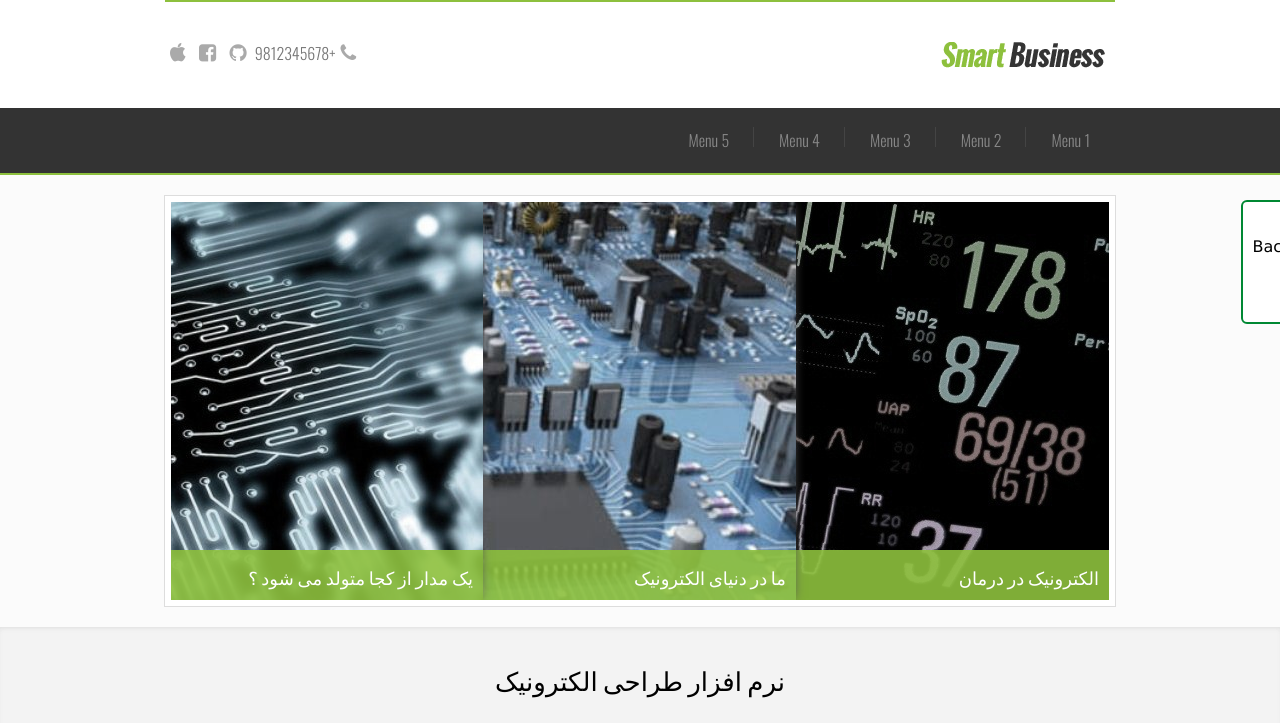
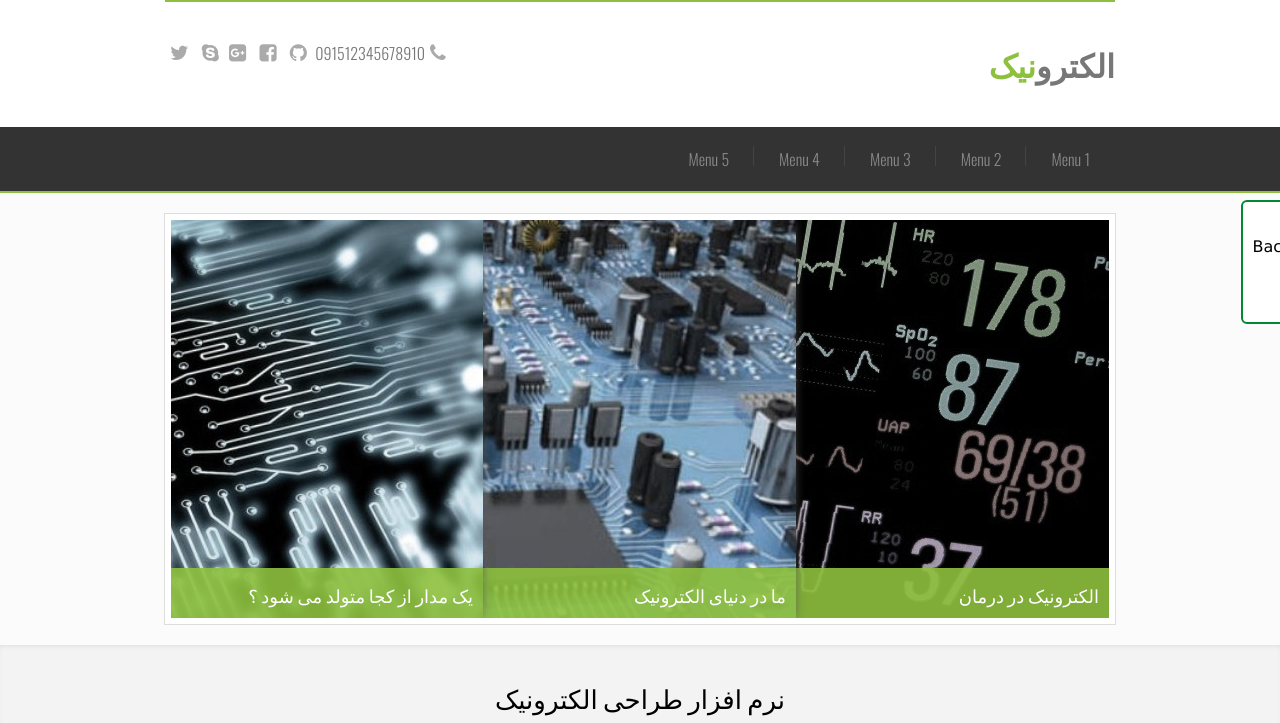
Before and after one commit to mghayour/mghayour-w2-project, a plain HTML site: page My Design/fa/index.html in a window 1280 px wide. Shown: the top 723 px of the page. Drawn offline with nearby package versions, Linux system fonts and the light colour scheme; a small style sheet from the web is missing.

Commit message:
header persian

```diff
--- a/My Design/fa/index.html
+++ b/My Design/fa/index.html
@@ -16,8 +16,10 @@
 	<div id="top"></div>
 	<header class="header wrapper">
 		<div class="header container">
-			<div class="header_logo right"><img width="174" height="26" src="image/logo.png" alt="LOGO"></div>
-			<div class="header_contact left last"><i class="icon icon-phone"></i>+9812345678 <i class="icon icon-github"></i> <i class="icon icon-facebook-sign"></i> <i class="icon icon-apple"></i></div>
+			<div class="header_logo right">
+				الکترو<span class="green">نیک</span>
+			</div>
+			<div class="header_contact left last"><i class="icon icon-phone"></i>091512345678910 <i class="icon icon-github"></i> <i class="icon icon-facebook-sign"></i> <i class="icon  icon-google-plus-sign"></i><i class="icon  icon-skype"></i> <i class="icon  icon-twitter"></i></div>
 		</div>
 	</header>
 	<div class="nav wrapper">
--- a/My Design/fa/layout.css
+++ b/My Design/fa/layout.css
@@ -79,6 +79,10 @@ body.have_outline > * > * > * > * > * > * * {
 	font-size: 16px;
 	line-height: 1.2;
 }
+.green {
+	color: #8DC03D;
+}
+
 .wrapper {
 	min-width: 950px;
 }
@@ -118,7 +122,10 @@ h3.title {
 .header.container .icon:hover {
 	color: #555;
 }
-
+.header .header_logo {
+	font-size: 32px;
+	font-weight: bold
+}
 /* Nav */
 	.nav.wrapper {
 		background-color: #333;
```
